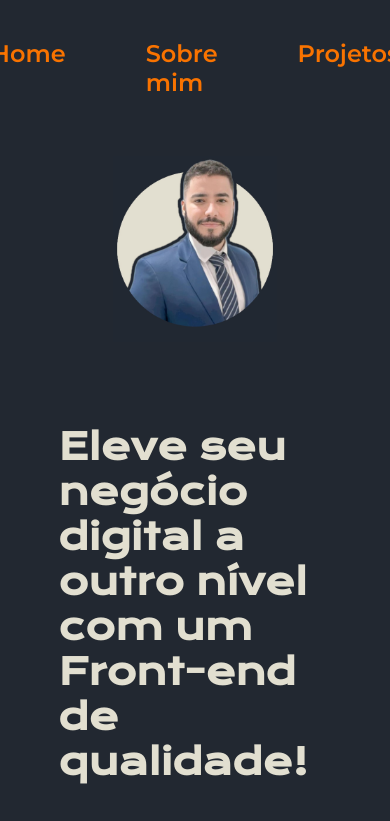
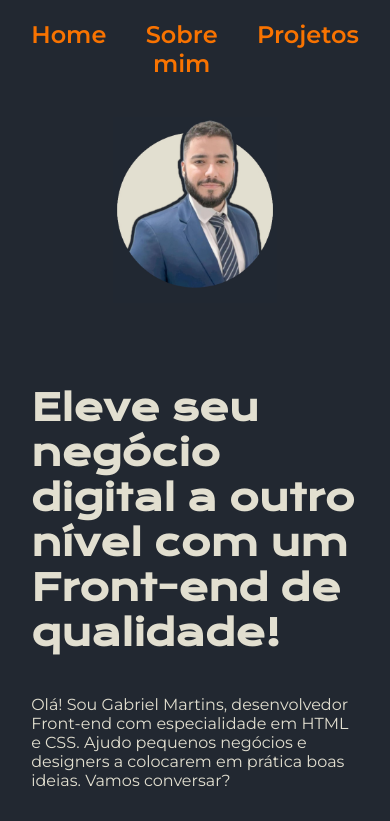
Before and after one commit to Go-Martins/portfolio, a plain HTML site: page index.html in a window 390 px wide. Shown: the top 821 px of the page. Drawn offline with nearby package versions, Linux system fonts and the light colour scheme.

Commit message:
Add files via upload

```diff
--- a/styles/style.css
+++ b/styles/style.css
@@ -9,6 +9,7 @@
     --fonte-primaria: 'Krona One', sans-serif;
     --fonte-secundaria: 'Montserrat', sans-serif;
 }
+
 *{
     margin: 0;
     padding: 0;
@@ -95,7 +96,7 @@ body{
 }
 
 .apresentacao__imagem {
-    width: 60%;
+    width: 50%;
 }
 
 .rodape{
@@ -104,7 +105,7 @@ body{
     padding: 24px;
     text-align: center;
     font-family: var(--fonte-secundaria);
-    font-size: 1.5rem;
+    font-size: 1.2rem;
     font-weight: 400;
 }
 
@@ -141,19 +142,25 @@ body{
     width: 400px;
 }
 
-
-@media (max-width: 1200px) {
+@media (max-width: 1400px) {
     .cabecalho {
-        padding: 10%;
+        padding: 5% 8%;
     }
 
     .cabecalho__menu {
-        justify-content:center;
-
+        gap: 10%;
+        text-align: center;
+        justify-content:flex-start;
+        width: auto;
     }
 
     .apresentacao{
-        flex-direction: column-reverse;
+        padding: 5% 8%;
+        padding-bottom: 15%;
+    }
+
+    .apresentacao__imagem {
+        width: 50%;
     }
 
     .apresentacao__conteudo {
@@ -168,3 +175,108 @@ body{
         flex-direction: column;
     }
 }
+
+@media (max-width: 1200px) {
+    .cabecalho {
+        padding: 5% 8%;
+    }
+
+    .cabecalho__menu {
+        gap: 10%;
+        text-align: center;
+        justify-content: space-around;
+        width: auto;
+    }
+
+    .apresentacao{
+        flex-direction: column-reverse;
+        padding: 5% 8%;
+        padding-bottom: 15%;
+    }
+
+    .apresentacao__imagem {
+        width: 50%;
+    }
+
+    .apresentacao__conteudo {
+        width: auto;
+    }
+
+    .apresentacao__links__navegacao {
+        width: 68%;
+    }
+
+    .projetos {
+        flex-direction: column;
+    }
+}
+
+@media (max-width: 900px) {
+    .cabecalho {
+        padding: 5% 8%;
+    }
+
+    .cabecalho__menu {
+        gap: 10%;
+        text-align: center;
+        justify-content: space-around;
+        width: auto;
+    }
+
+    .apresentacao{
+        flex-direction: column-reverse;
+        padding: 5% 8%;
+        padding-bottom: 15%;
+    }
+
+    .apresentacao__imagem {
+        width: 50%;
+    }
+
+    .apresentacao__conteudo {
+        width: auto;
+    }
+
+    .apresentacao__links__navegacao {
+        width: 68%;
+    }
+
+    .projetos {
+        flex-direction: column;
+    }
+}
+
+@media (max-width: 768px) {
+    .cabecalho {
+        padding: 5% 8%;
+    }
+
+    .cabecalho__menu {
+        gap: 10%;
+        text-align: center;
+        justify-content: space-around;
+        width: auto;
+    }
+
+    .apresentacao{
+        flex-direction: column-reverse;
+        padding: 5% 8%;
+        padding-bottom: 15%;
+    }
+
+    .apresentacao__imagem {
+        width: 50%;
+    }
+
+    .apresentacao__conteudo {
+        width: auto;
+    }
+
+    .apresentacao__links__navegacao {
+        width: 68%;
+    }
+
+    .projetos {
+        flex-direction: column;
+    }
+}
```
Also changed, not shown: about.html (+1 -0 lines), index.html (+1 -0 lines).
